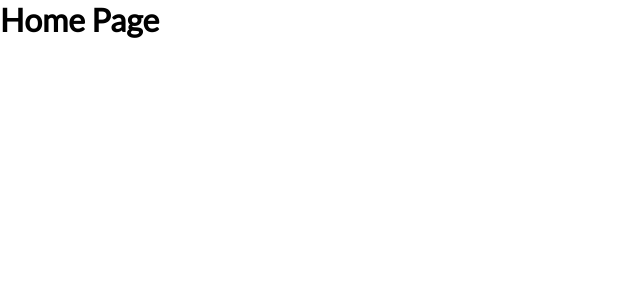
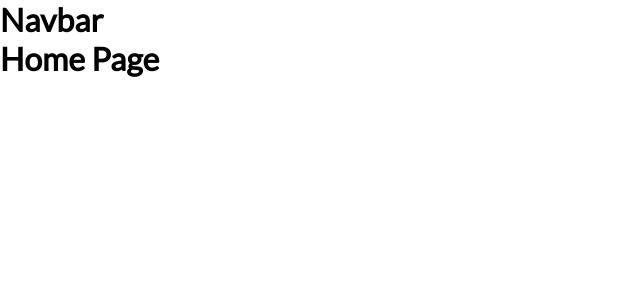
Before and after one commit to alifsiregar/responsive-menu-bar, a React (Create React App) app: page / in a window 1280 px wide. Shown: the top 300 px of the page, without its empty margins (0-640 px from the left). Built offline with nearby package versions, Linux system fonts and the light colour scheme.

Commit message:
add navbar skeleton component

```diff
--- a/src/App.tsx
+++ b/src/App.tsx
@@ -1,15 +1,22 @@
 import React from 'react';
-import { BrowserRouter as Router, Switch, Route } from 'react-router-dom';
+import {
+  BrowserRouter as Router,
+  Switch,
+  Route,
+} from 'react-router-dom';
 import { GlobalStyles } from './styles';
 import { routes } from './routes';
 import Error from './pages/Error';
+import Navbar from './components/Navbar';
 
 function App(): JSX.Element {
   return (
     <>
       <GlobalStyles />
       <Router>
+        <Navbar />
         <Switch>
+          {/* General routes */}
           {routes.map((route) => (
             <Route
               exact={route.exact}
@@ -17,6 +24,7 @@ function App(): JSX.Element {
               component={route.component}
             />
           ))}
+          {/* Route for 404 error page */}
           <Route
             component={Error}
           />
--- /dev/null
+++ b/src/components/Navbar/index.tsx
@@ -0,0 +1,11 @@
+import React from 'react';
+
+const index = (): JSX.Element => (
+  <div>
+    <h1>
+      Navbar
+    </h1>
+  </div>
+);
+
+export default index;
```
